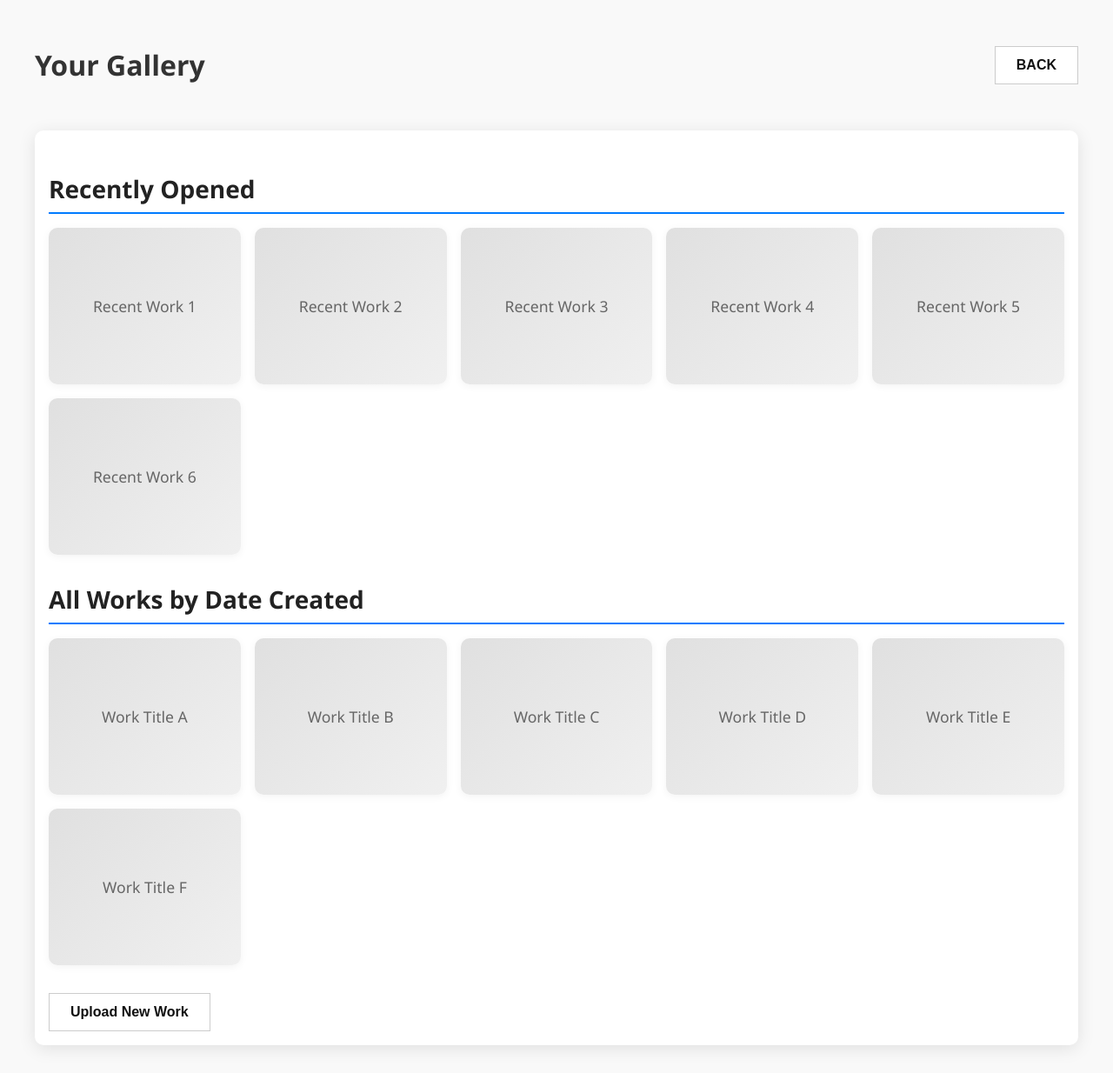
After one commit to lemonlikeme/CMS, a PHP site: the page made by CMSTestProj/Get Started/gallery.php in a window 1280 px wide. The commit adds this page. Shown: the whole page at 87% size. Run offline with PHP 8.4, Linux system fonts and the light colour scheme; a user stored in the database is signed in.

Commit message:
Gallery of user

```diff
--- /dev/null
+++ b/CMSTestProj/Get Started/gallery.css
@@ -0,0 +1,118 @@
+body {
+    margin: 0;
+    font-family: 'Segoe UI', sans-serif;
+    background-color: #f9f9f9;
+    color: #333;
+  }
+
+  .container {
+    max-width: 1200px;
+    margin: auto;
+    padding: 2rem;
+  }
+
+  .header {
+    display: flex;
+    justify-content: space-between;
+    align-items: center;
+  }
+
+  h1 {
+    font-size: 2rem;
+  }
+
+  .back-btn,
+  .action-btn {
+    padding: 0.75rem 1.5rem;
+    font-weight: bold;
+    font-size: 1rem;
+    border: none;
+    background: linear-gradient(120deg, #eee, #eee) left / 0% 100% no-repeat;
+    background-color: #fff;
+    transition: all 0.4s ease;
+    cursor: pointer;
+    border: 1px solid #ccc;
+    color: #111;
+    position: relative;
+    z-index: 1;
+    overflow: hidden;
+  }
+
+  .back-btn:hover,
+  .action-btn:hover {
+    background-size: 100% 100%;
+    background-image: linear-gradient(120deg, #000, #444);
+    color: white;
+  }
+
+  .gallery {
+    margin-top: 2rem;
+    padding: 1rem;
+    border-radius: 10px;
+    background-color: #ffffff;
+    box-shadow: 0 4px 20px rgba(0, 0, 0, 0.1);
+  }
+
+  .gallery h2 {
+    font-size: 1.75rem;
+    margin: 2rem 0 1rem;
+    color: #222;
+    border-bottom: 2px solid #007bff;
+    padding-bottom: 0.5rem;
+  }
+
+  .gallery-grid {
+    display: grid;
+    grid-template-columns: repeat(auto-fill, minmax(200px, 1fr));
+    gap: 1rem;
+    margin-bottom: 2rem;
+  }
+
+  .gallery-item {
+    height: 180px;
+    display: flex;
+    align-items: center;
+    justify-content: center;
+    border-radius: 10px;
+    background: linear-gradient(135deg, #e0e0e0, #f0f0f0);
+    box-shadow: 0 2px 10px rgba(0, 0, 0, 0.05);
+    font-size: 1.1rem;
+    font-weight: 500;
+    color: #666;
+    text-align: center;
+    transition: transform 0.3s ease;
+  }
+
+  .gallery-item:hover {
+    transform: translateY(-5px);
+  }
+
+  .placeholder span {
+    padding: 0 10px;
+  }
+
+  .animated {
+    animation-duration: 0.6s;
+    animation-fill-mode: both;
+  }
+
+  @keyframes fade-in {
+    from {
+      opacity: 0;
+      transform: translateY(10px);
+    }
+    to {
+      opacity: 1;
+      transform: translateY(0);
+    }
+  }
+
+  .fade-in {
+    animation-name: fade-in;
+  }
+
+  @media (max-width: 768px) {
+    .gallery-grid {
+      grid-template-columns: repeat(auto-fill, minmax(150px, 1fr));
+    }
+  }
--- /dev/null
+++ b/CMSTestProj/Get Started/gallery.php
@@ -0,0 +1,48 @@
+<?php
+session_start();
+if (!isset($_SESSION['name'])) {
+    header("Location: ../index.php");
+    exit;
+}
+?>
+<!DOCTYPE html>
+<html lang="en">
+<head>
+  <meta charset="UTF-8" />
+  <meta name="viewport" content="width=device-width, initial-scale=1.0"/>
+  <title>Your Gallery</title>
+  <link rel="stylesheet" href="gallery.css" />
+</head>
+<body>
+  <div class="container">
+    <div class="header">
+      <h1>Your Gallery</h1>
+      <a href="get_Started.php"><button class="back-btn">BACK</button></a>
+    </div>
+
+    <div class="gallery">
+      <h2>Recently Opened</h2>
+      <div class="gallery-grid animated fade-in">
+        <div class="gallery-item placeholder"><span>Recent Work 1</span></div>
+        <div class="gallery-item placeholder"><span>Recent Work 2</span></div>
+        <div class="gallery-item placeholder"><span>Recent Work 3</span></div>
+        <div class="gallery-item placeholder"><span>Recent Work 4</span></div>
+        <div class="gallery-item placeholder"><span>Recent Work 5</span></div>
+        <div class="gallery-item placeholder"><span>Recent Work 6</span></div>
+      </div>
+
+      <h2>All Works by Date Created</h2>
+      <div class="gallery-grid animated fade-in">
+        <div class="gallery-item placeholder"><span>Work Title A</span></div>
+        <div class="gallery-item placeholder"><span>Work Title B</span></div>
+        <div class="gallery-item placeholder"><span>Work Title C</span></div>
+        <div class="gallery-item placeholder"><span>Work Title D</span></div>
+        <div class="gallery-item placeholder"><span>Work Title E</span></div>
+        <div class="gallery-item placeholder"><span>Work Title F</span></div>
+      </div>
+
+      <a href="../Build Template/site.php"><button class="action-btn">Upload New Work</button></a>
+    </div>
+  </div>
+</body>
+</html>
```
Also changed, not shown: CMSTestProj/Get Started/get_Started.php (+7 -6 lines), CMSTestProj/Get Started/get_Started.css (renamed from CMSTestProj/Get Started/styles.css).
